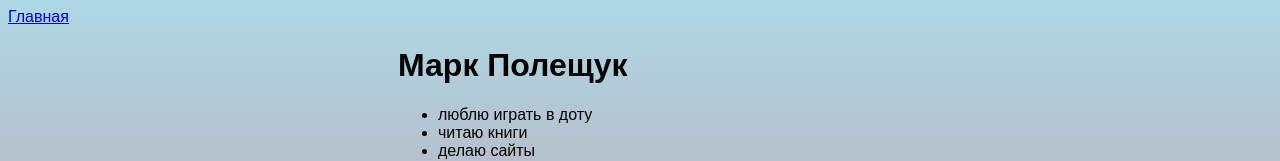
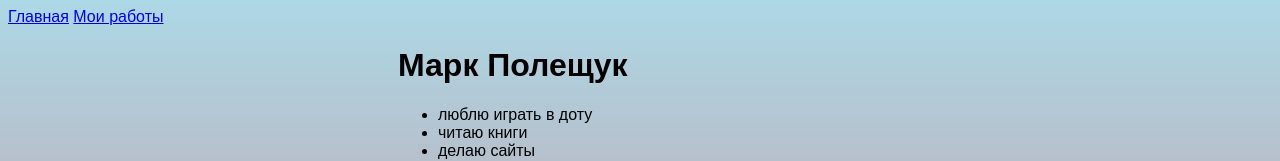
Before and after one commit to markusha1212/portfolio, a plain HTML site: page index.html in a window 1280 px wide. Shown: the top 161 px of the page. Drawn offline with Linux system fonts and the light colour scheme.

Commit message:
Update index.html

```diff
--- a/index.html
+++ b/index.html
@@ -6,6 +6,7 @@
   <body>
     <header>
       <a class="link-header" href="index.html">Главная</a>
+      <a class="link-header" href="index2.html">Мои работы</a>
     </header>
     <main>
       <h1>Марк Полещук</h1>
```
